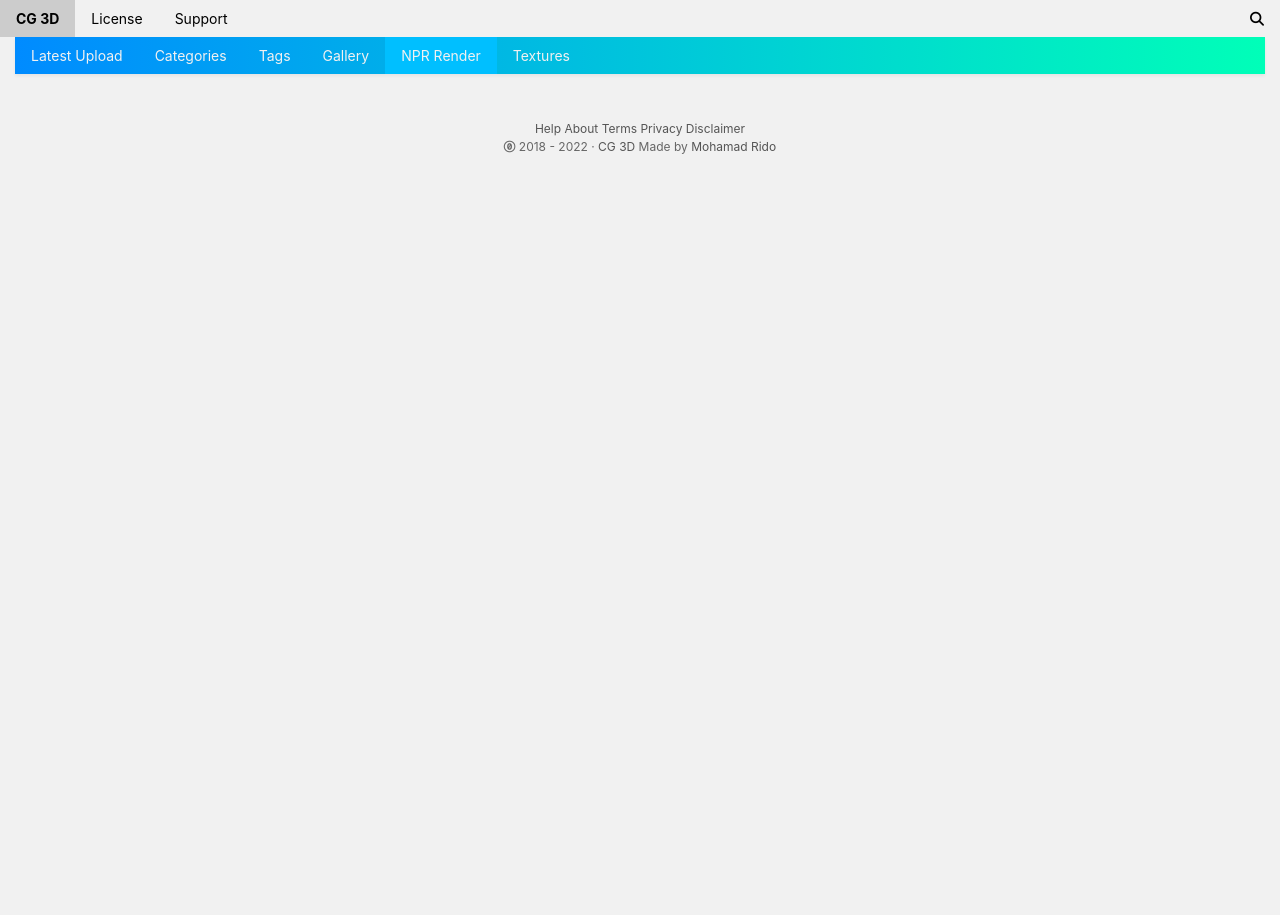
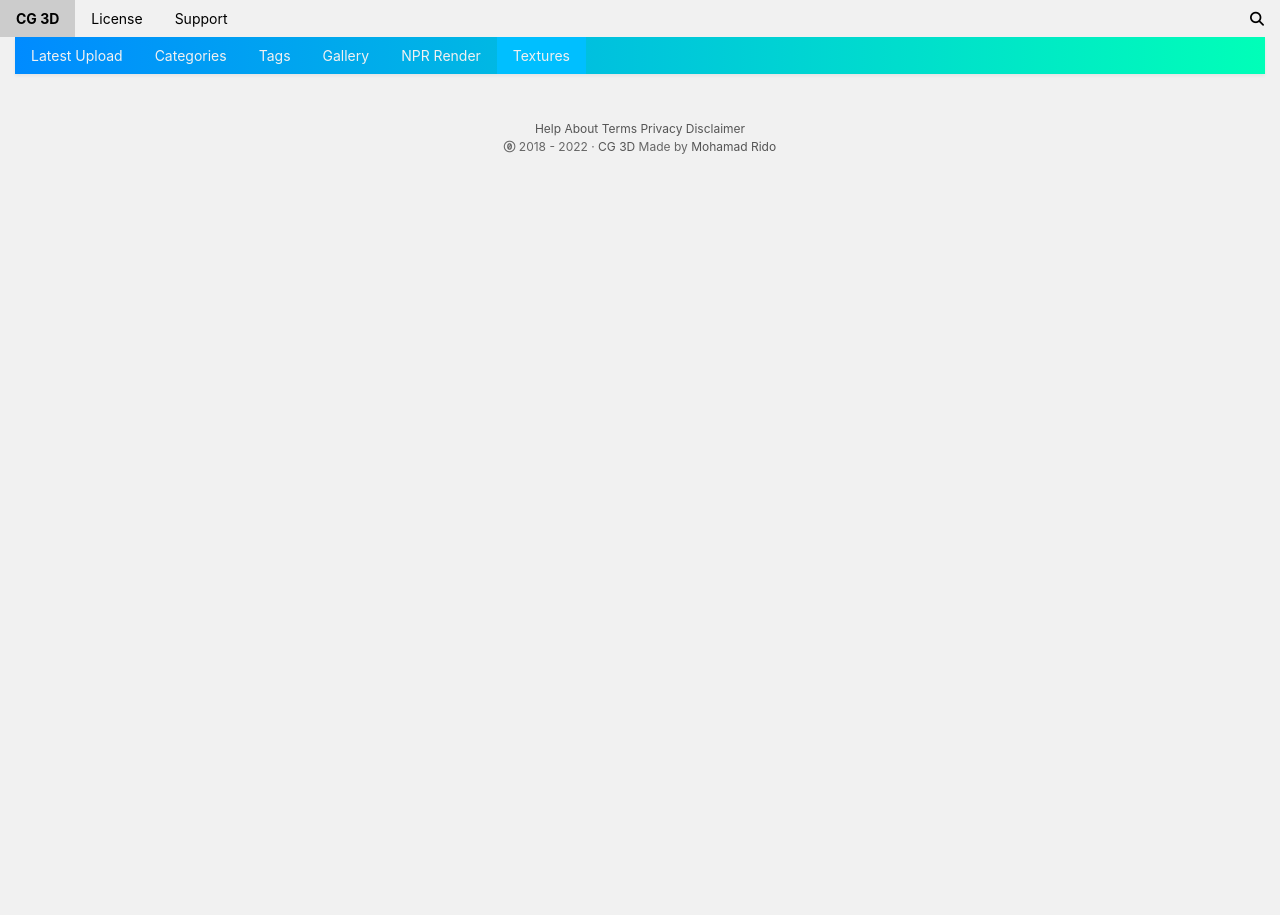
Before and after one commit to artslinux/zltzkjkl0emxcajsghsqi6wv479to0emgeyrcryesou, a Jekyll site: the page built from textures.html, in a window 1280 px wide. Built offline with Jekyll 4.4.1, drawn with Linux system fonts in a browser that asks for light colours; nearby versions of some CDN libraries.

Commit message:
Update textures.html

```diff
--- a/textures.html
+++ b/textures.html
@@ -8,12 +8,12 @@ title: Textures
     <a href="/categories" class="bar-item button">Categories</a>
     <a href="/tags" class="bar-item button">Tags</a>
     <a href="/gallery" class="bar-item button">Gallery</a>
-    <a href="/npr" class="bar-item button" style="background-color:deepskyblue;">NPR Render</a>
-    <a href="/textures" class="bar-item button">Textures</a>
+    <a href="/npr" class="bar-item button" >NPR Render</a>
+    <a href="/textures" class="bar-item button" style="background-color:deepskyblue;">Textures</a>
   </div>
 </div>
 <div class="page-row">
-{% for post in site.categories.Vehicle %}
+{% for post in site.categories.texture %}
   {% if post.visible== 2  %}
 
   {% if post.url %}
```
